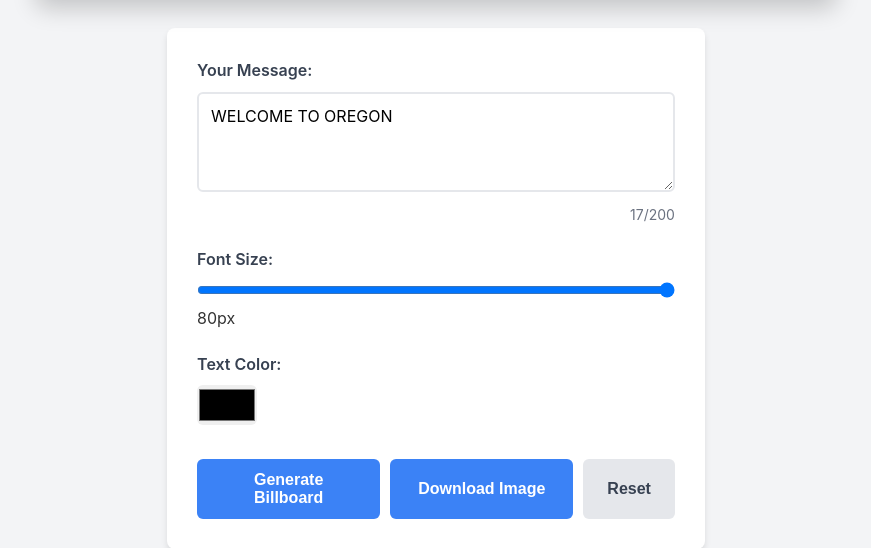
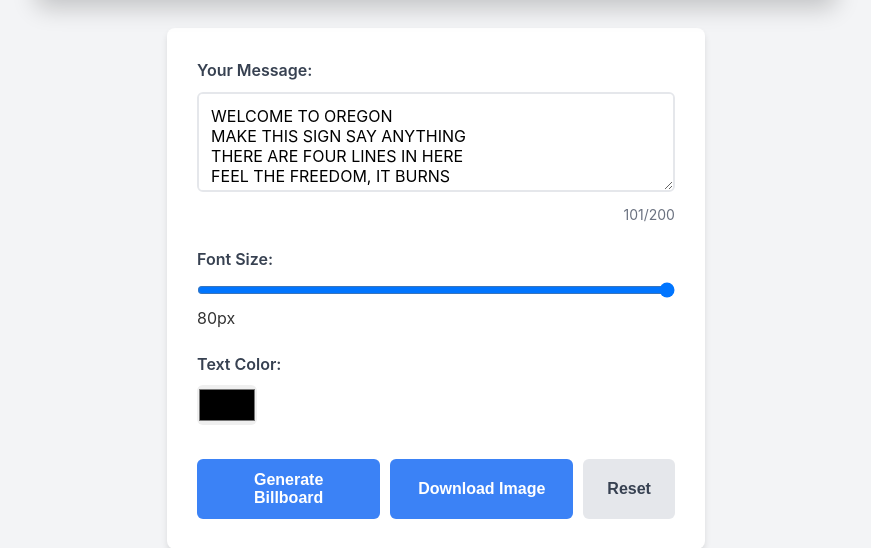
Before and after one commit to Bezoar/uncle-sam, a Flask app: page / in a window 1280 px wide. Shown: the part 754-1302 px from the top of the page, without its empty margins (204-1075 px from the left). Run offline with Flask 3, Linux system fonts and the light colour scheme.

Commit message:
Text Enhancements for Uncle Sam Billboard Generator (#3)
* Remove text shadow effect

* Position text between billboard horizontal lines

* Change text alignment to left-justified

* Move text up by 100px and right by 100px

* Move text up by additional 100px (200px total)

* Update default text in frontend files to match backend

* Update default text in frontend to match DEFAULT_SIGN_TEXT in app.py

* Increase space between text lines by 19 pixels

* Restore DEFAULT_SIGN_TEXT constant and use it in the API

* Fine-tune text placement, part 1

* Update default text in frontend to match new DEFAULT_SIGN_TEXT in app.py

* Finish fine-tuning text location

---------

Co-authored-by: Mark Welch <mw@cascadianexus.io>

```diff
--- a/app.py
+++ b/app.py
@@ -12,6 +12,7 @@ app = Flask(__name__)
 BILLBOARD_IMAGE_PATH = 'static/img/uncle-sam-bg.png'
 TEMP_DIR = tempfile.gettempdir()
 MAX_MESSAGE_LENGTH = 200
+DEFAULT_SIGN_TEXT = "WELCOME TO OREGON\nMAKE THIS SIGN SAY ANYTHING\nTHERE ARE FOUR LINES IN HERE\nFEEL THE FREEDOM, IT BURNS"
 
 # Cache for billboard image
 billboard_image_cache = None
@@ -102,24 +103,34 @@ def generate_billboard(message, font_size=80, text_color='#000000'):
     # Wrap text
     lines = wrap_text(message, font, max_text_width, draw)
 
-    # Calculate text position
-    line_height = font_size * 1.2
+    # Define the billboard's horizontal line positions
+    # These values are approximate and based on the image dimensions (1784 x 1166)
+    billboard_top = height * 0.28    # Top of the text area
+    billboard_bottom = height * 0.72  # Bottom of the text area
+
+    # Calculate available space and position text between the horizontal lines
+    available_height = billboard_bottom - billboard_top
+    # Increase line spacing by adding 19 pixels to the line height
+    line_height = min(font_size * 1.2 + 16, available_height / max(len(lines), 1))
     total_height = len(lines) * line_height
-    start_y = (height - total_height) / 2
 
-    # Draw text with shadow
+    # Start from the billboard's top position, or center if there's extra space
+    start_y = billboard_top
+    if total_height < available_height:
+        start_y = billboard_top + (available_height - total_height) / 2
+
+    # Move text up by 200 pixels
+    start_y -= 200
+
+    # Draw text
     for i, line in enumerate(lines):
-        # Calculate text position for centering
-        bbox = draw.textbbox((0, 0), line, font=font)
-        text_width = bbox[2] - bbox[0]
-        x = (width - text_width) / 2
-        y = start_y + (i * line_height)
+        # Use a consistent left margin (20% from the left edge of the image)
+        # Move text to the right by 100 pixels
+        left_margin = (width * 0.28) + 100
+        x = left_margin
+        y = start_y + (i * line_height + 19)
 
-        # Draw shadow
-        shadow_offset = 3
-        draw.text((x + shadow_offset, y + shadow_offset), line, font=font, fill='black')
-
-        # Draw main text
+        # Draw text (left-justified)
         draw.text((x, y), line, font=font, fill=text_color)
 
     return img
@@ -134,9 +145,9 @@ def generate():
     """Generate billboard image"""
     try:
         data = request.json
-        message = data.get('message', 'WELCOME TO OREGON')
-        font_size = int(data.get('fontSize', 50))
-        text_color = data.get('textColor', '#ffffff')
+        message = data.get('message', DEFAULT_SIGN_TEXT)
+        font_size = int(data.get('fontSize', 80))
+        text_color = data.get('textColor', '#000000')
 
         # Limit message length
         message = message[:MAX_MESSAGE_LENGTH]
--- a/static/js/app.js
+++ b/static/js/app.js
@@ -26,7 +26,7 @@ fontSizeSlider.addEventListener('input', function() {
 
 // Generate billboard
 generateBtn.addEventListener('click', async function() {
-    const message = messageInput.value || 'WELCOME TO OREGON';
+    const message = messageInput.value;
     const fontSize = fontSizeSlider.value;
     const textColor = textColorInput.value;
 
@@ -80,11 +80,11 @@ downloadBtn.addEventListener('click', function() {
 
 // Reset to defaults
 resetBtn.addEventListener('click', function() {
-    messageInput.value = 'WELCOME TO OREGON';
+    messageInput.value = 'WELCOME TO OREGON\nMAKE THIS SIGN SAY ANYTHING\nTHERE ARE FOUR LINES IN HERE\nFEEL THE FREEDOM, IT BURNS';
     fontSizeSlider.value = 80;
     fontSizeValue.textContent = '80px';
     textColorInput.value = '#000000';
-    charCount.textContent = '17/200';
+    charCount.textContent = '101/200';
     billboardPreview.style.display = 'none';
     loading.style.display = 'block';
     downloadBtn.style.display = 'none';
--- a/templates/index.html
+++ b/templates/index.html
@@ -22,8 +22,11 @@
             <div class="controls">
                 <div class="input-group">
                     <label for="messageInput">Your Message:</label>
-                    <textarea id="messageInput" placeholder="Type your message here..." maxlength="200">WELCOME TO OREGON</textarea>
-                    <div class="character-count" id="charCount">17/200</div>
+                    <textarea id="messageInput" placeholder="Type your message here..." maxlength="200">WELCOME TO OREGON
+MAKE THIS SIGN SAY ANYTHING
+THERE ARE FOUR LINES IN HERE
+FEEL THE FREEDOM, IT BURNS</textarea>
+                    <div class="character-count" id="charCount">101/200</div>
                 </div>
 
                 <div class="input-group">
```
